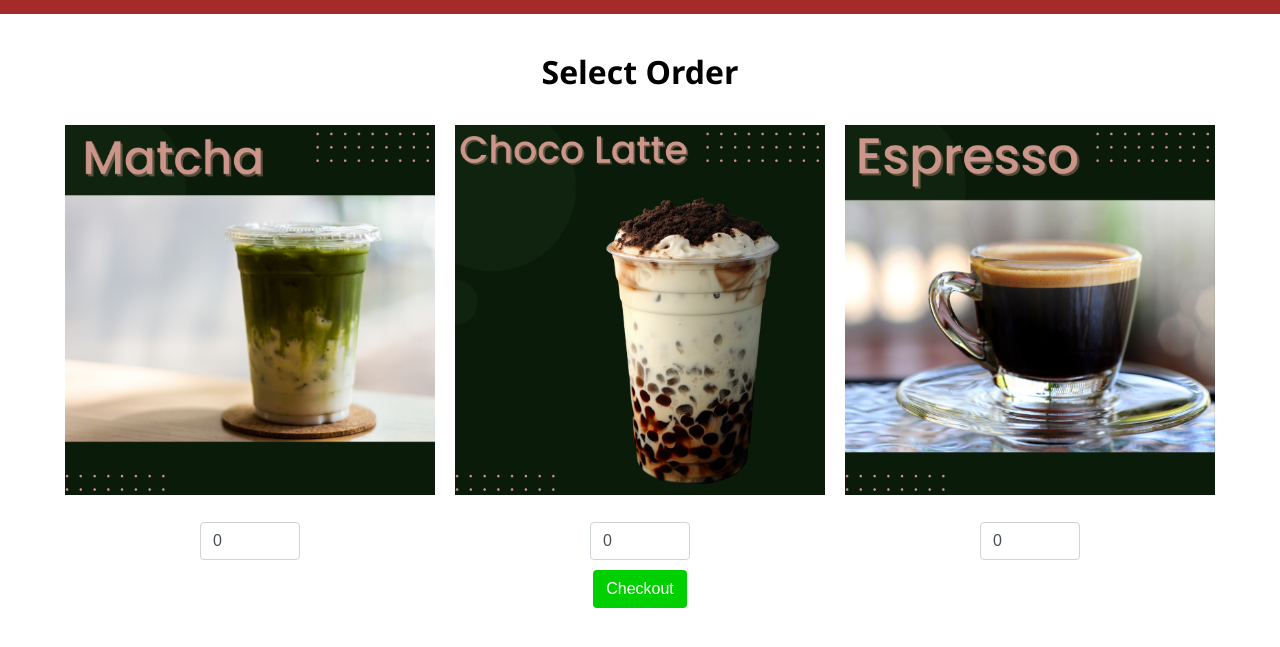
After one commit to CJ-Felicitas/coffeeshop, a PHP site: page /order.php in a window 1280 px wide. The commit adds this page. Shown: the top 647 px of the page. Run offline with PHP 8.4, Linux system fonts and the light colour scheme.

Commit message:
layout done

```diff
--- /dev/null
+++ b/addtocart.php
@@ -0,0 +1,4 @@
+<?php
+
+
+?>
--- /dev/null
+++ b/buttons.css
@@ -0,0 +1,66 @@
+/* Base button styles */
+.btn {
+    display: inline-block;
+    font-weight: 400;
+    text-align: center;
+    white-space: nowrap;
+    vertical-align: middle;
+    user-select: none;
+    border: 1px solid transparent;
+    padding: 0.375rem 0.75rem;
+    font-size: 1rem;
+    line-height: 1.5;
+    border-radius: 0.25rem;
+    transition: color 0.15s ease-in-out, background-color 0.15s ease-in-out, border-color 0.15s ease-in-out, box-shadow 0.15s ease-in-out;
+}
+
+/* Primary button */
+.btn-primary {
+    color: #fff;
+    background-color: #007bff;
+    border-color: #007bff;
+}
+
+.btn-success {
+    color: #ffffff;
+    background-color: rgb(0, 207, 0);
+
+}
+
+
+
+
+/* Hover effect for primary button */
+.btn-primary:hover {
+    color: #fff;
+    background-color: #0056b3;
+    border-color: #004799;
+}
+
+/* Active state for primary button */
+.btn-primary:active {
+    color: #fff;
+    background-color: #0056b3;
+    border-color: #004799;
+}
+
+/* Secondary button */
+.btn-secondary {
+    color: #333;
+    background-color: #fff;
+    border-color: #ccc;
+}
+
+/* Hover effect for secondary button */
+.btn-secondary:hover {
+    color: #333;
+    background-color: #e6e6e6;
+    border-color: #adadad;
+}
+
+/* Active state for secondary button */
+.btn-secondary:active {
+    color: #333;
+    background-color: #e6e6e6;
+    border-color: #adadad;
+}
--- a/grid.css
+++ b/grid.css
@@ -3,7 +3,12 @@
     /* Adjust as needed */
     margin: 0 auto;
     padding: 15px;
-    /* Adjust as needed */
+}
+
+.row::after {
+    content: "";
+    display: table;
+    clear: both;
 }
 
 .col-md-1,
@@ -69,14 +74,3 @@
 .col-md-12 {
     width: 100%;
 }
-.clearfix:after {
-    content: "";
-    display: table;
-    clear: both;
-}
-@media (max-width: 768px) {
-    .col-md-1, .col-md-2, .col-md-3, .col-md-4, .col-md-5, .col-md-6,
-    .col-md-7, .col-md-8, .col-md-9, .col-md-10, .col-md-11, .col-md-12 {
-        width: 100%;
-    }
-}
--- /dev/null
+++ b/order.php
@@ -0,0 +1,75 @@
+<!DOCTYPE html>
+<html lang="en">
+
+<head>
+    <meta charset="UTF-8">
+    <meta name="viewport" content="width=device-width, initial-scale=1.0">
+    <title>Document</title>
+    <link rel="stylesheet" href="style.css">
+    <link rel="stylesheet" href="grid.css">
+    <link rel="stylesheet" href="buttons.css">
+</head>
+
+<body>
+    <div class="head-style">
+    </div>
+    <div class="container">
+        <!--  -->
+        <center>
+            <h1>Select Order</h1>
+        </center>
+        <div class="row">
+            <div class="col-md-4">
+                <div style="padding: 10px;">
+                    <div>
+                        <img src="images/matcha.png" alt="" width=100%>
+                    </div>
+                    <form action="addtocart.php" method="post">
+                        <input type="hidden" name="matcha">
+                        <br>
+                        <center> <input value="0" class="custom-form-control" type="number" id="quantity"
+                                name="quantity" min="1" max="5"></center>
+
+                </div>
+            </div>
+            <!--  -->
+            <div class="col-md-4">
+                <div style="padding: 10px;">
+                    <div>
+                        <img src="images/choco.png" alt="" width=100%>
+                    </div>
+
+                    <input type="hidden" name="choco">
+                    <br>
+                    <center> <input value="0" class="custom-form-control" type="number" id="quantity" name="quantity"
+                            min="1" max="5"></center>
+
+                </div>
+            </div>
+            <!--  -->
+            <div class="col-md-4">
+                <div style="padding: 10px;">
+                    <div>
+                        <img src="images/espresso.png" alt="" width=100%>
+                    </div>
+
+                    <input type="hidden" name="espresso">
+                    <br>
+                    <center> <input value="0" class="custom-form-control" type="number" id="quantity" name="quantity"
+                            min="1" max="5"></center>
+
+                </div>
+            </div>
+            <!--  -->
+        </div>
+
+        <div class="row">
+            <center> <button type="submit" class="btn btn-success">Checkout</button> </center>
+            </form>
+        </div>
+
+
+    </div>
+</body>
+
+</html>
--- a/style.css
+++ b/style.css
@@ -1,6 +1,6 @@
 body {
     font-family: "Segoe UI", Tahoma, Geneva, Verdana, sans-serif;
-    /* If "Segoe UI" is not available, fallback to other common sans-serif fonts */
+    margin: 0;
 }
 
 /* navbar */
@@ -10,7 +10,7 @@ ul {
     padding: 0;
     overflow: hidden;
     background-color: #333;
-    position: fixed;
+
   }
 
   li {
@@ -28,3 +28,63 @@ ul {
   li a:hover {
     background-color: #111;
   }
+  #debug {
+    border: 1px solid red;
+}
+
+.mid {
+    display: flex;
+    justify-content: center;
+}
+
+.space-top {
+    margin-top: 80px;
+}
+
+.head-style {
+    background-color: brown;
+
+    padding: 7px;
+}
+
+.container-extended {
+    width: 100%;
+    margin: 0 auto;
+    background-color: black;
+    color: white;
+
+}
+
+.about {
+    padding: 10px;
+    text-align: center;
+}
+
+/* Custom form control styles */
+.custom-form-control {
+  display: block;
+  width: 20%;
+  padding: 0.375rem 0.75rem;
+  font-size: 1rem;
+  line-height: 1.5;
+  color: #495057;
+  background-color: #fff;
+  background-clip: padding-box;
+  border: 1px solid #ced4da;
+  border-radius: 0.25rem;
+  transition: border-color 0.15s ease-in-out, box-shadow 0.15s ease-in-out;
+}
+
+/* Hover effect for custom form control */
+.custom-form-control:hover {
+  border-color: #adb5bd;
+}
+
+/* Focus state for custom form control */
+.custom-form-control:focus {
+  color: #495057;
+  background-color: #fff;
+  border-color: #80bdff;
+  outline: 0;
+  box-shadow: 0 0 0 0.2rem rgba(0, 123, 255, 0.25);
+}
```
Also changed, not shown: index.php (+87 -7 lines), images/choco.png (added), images/coffee_one.png (added), images/coffee_two.png (added), images/espresso.png (added), images/matcha.png (added).
